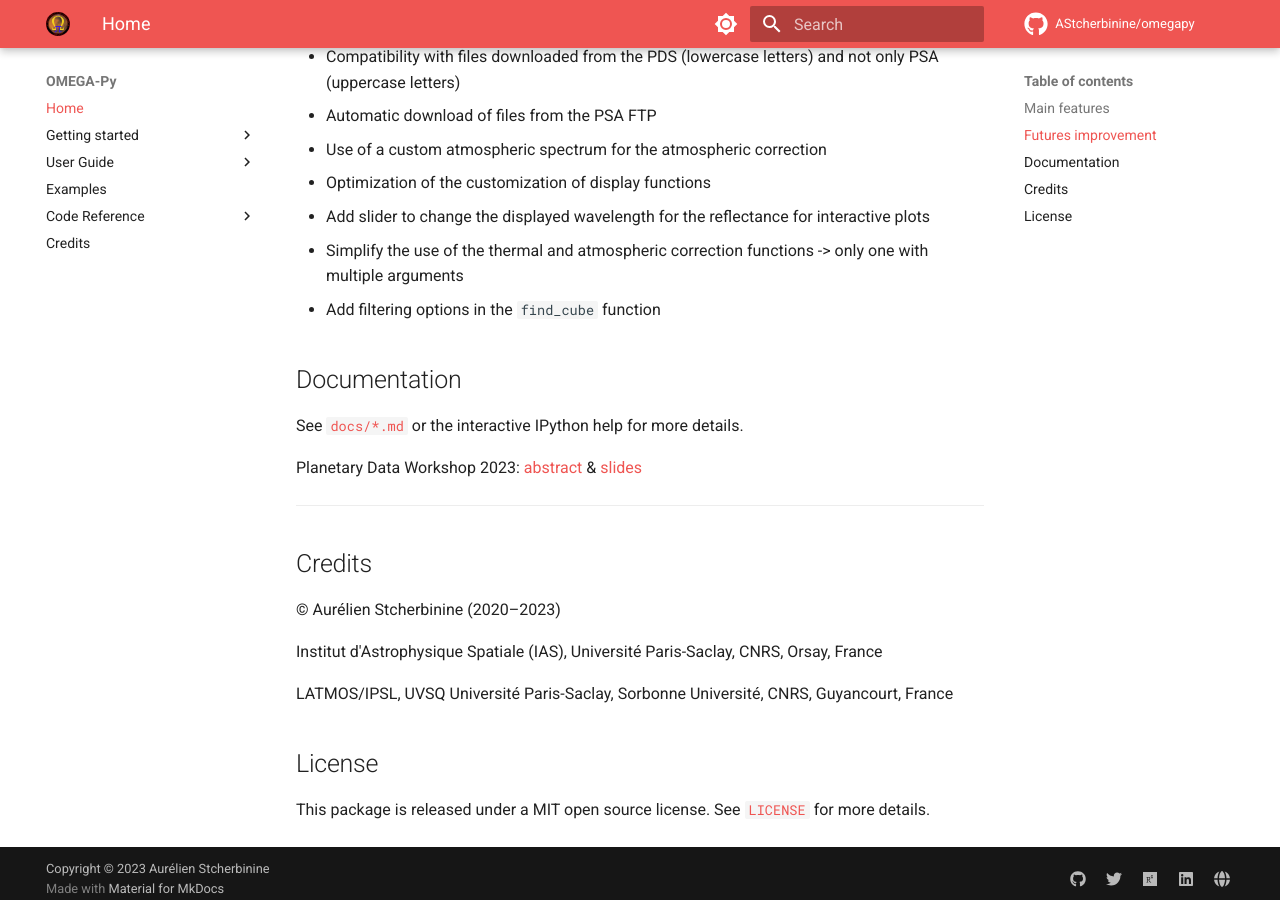
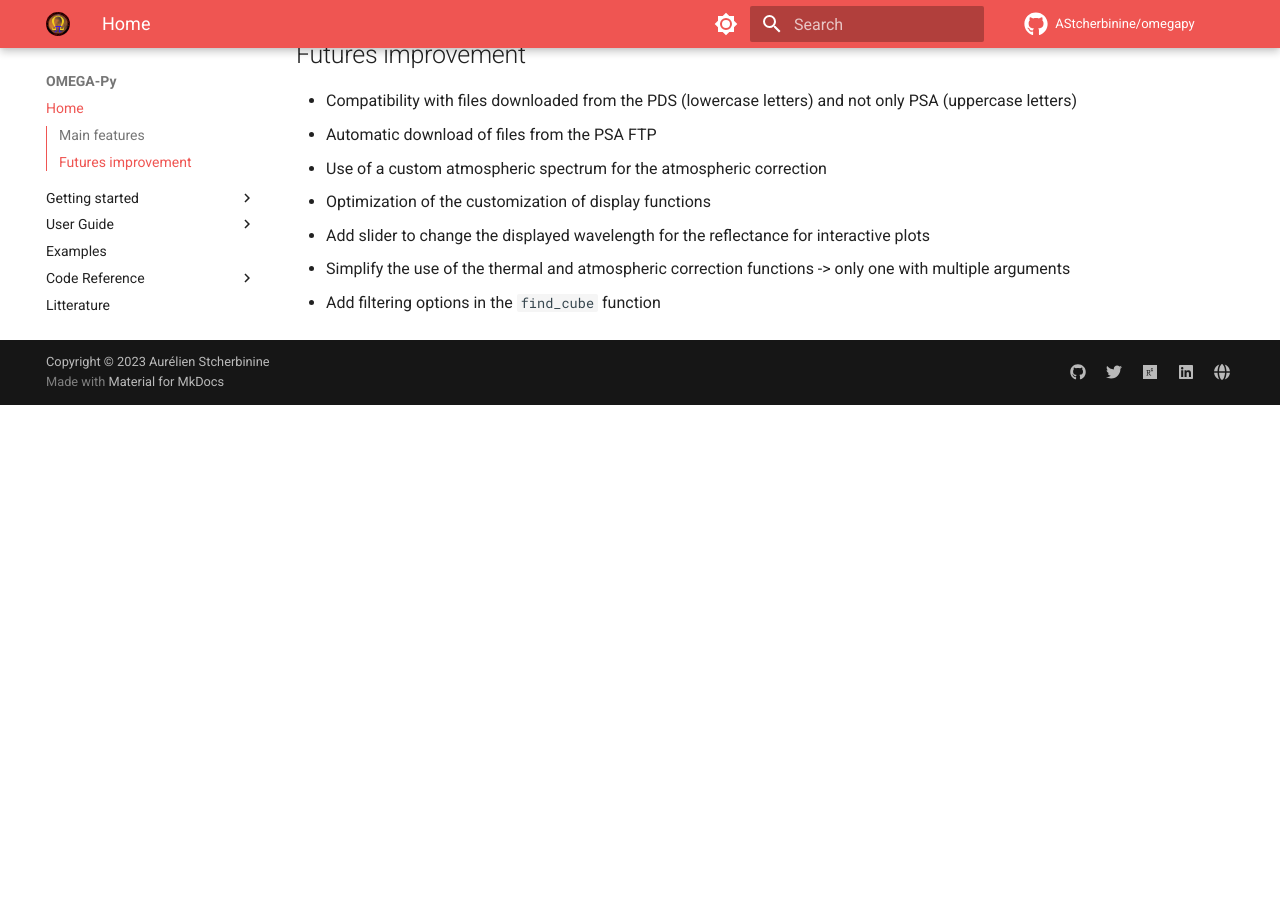
Before and after one commit to AStcherbinine/omegapy, an MkDocs documentation site: the page built from docs/index.md, in a window 1280 px wide and 900 px high, scrolled down 870 px. Built offline with MkDocs 1.6.1 and Material for MkDocs 9.7.7, drawn with Linux system fonts in a browser that asks for light colours; comment, search, counter and statistics services are not loaded; after the commit the page ends 1275 px from its top, so only the background shows below that; some of the changed text lies outside the part shown.

Commit message:
update plugins + remove credits from home page

```diff
--- a/docs/index.md
+++ b/docs/index.md
@@ -26,21 +30,3 @@ Importation and display of OMEGA/MEx observations in Python 3, based on the IDL
  - Add slider to change the displayed wavelength for the reflectance for interactive plots
  - Simplify the use of the thermal and atmospheric correction functions -> only one with multiple arguments
  - Add filtering options in the `find_cube` function
-
-## Documentation
-See [`docs/*.md`](https://github.com/AStcherbinine/omegapy/blob/master/docs/) or the interactive IPython help for more details.
-
-Planetary Data Workshop 2023: [abstract](https://github.com/AStcherbinine/omegapy/blob/master/docs/Stcherbinine_PDW2023_7007_omegapy.pdf) & [slides](https://github.com/AStcherbinine/omegapy/blob/master/docs/PDW_Flagstaff_Stcherbinine_omegapy_upload.pdf)
-
-------------
-## Credits
-
-© Aurélien Stcherbinine (2020–2023)
-
-Institut d'Astrophysique Spatiale (IAS), Université Paris-Saclay, CNRS, Orsay, France
-
-LATMOS/IPSL, UVSQ Université Paris-Saclay, Sorbonne Université, CNRS, Guyancourt, France
-
-
-## License
-This package is released under a MIT open source license. See [`LICENSE`](https://github.com/AStcherbinine/omegapy/blob/master/LICENSE) for more details.
--- a/mkdocs.yml
+++ b/mkdocs.yml
@@ -38,9 +38,16 @@ theme:
     - navigation.instant
     #- navigation.tabs
     #- navigation.tabs.sticky
+    #- navigation.sections
+    #- navigation.path
+    #- navigation.expand
+    - navigation.indexes
+    - toc.integrate
+    - toc.follow
     - content.code.copy
     #- content.code.select
     - content.code.annotate
+    #- content.tabs.link
   language: en
 
 plugins:
@@ -59,11 +66,16 @@ plugins:
             #docstring_section_style: list
             docstring_options:
               ignore_init_summary: true
+            merge_init_into_class: true
+            show_object_full_path: true
+            members_order: alphabetical
+            #members_order: source
+            #separate_signature: true
   - literate-nav:
       nav_file: SUMMARY.md
 
-# Markdown code highlighting (with Pygments)
 markdown_extensions:
+  # Code highlighting (with Pygments)
   - pymdownx.highlight:
       anchor_linenums: true
       line_spans: __span
@@ -71,6 +83,27 @@ markdown_extensions:
   - pymdownx.inlinehilite
   - pymdownx.snippets
   - pymdownx.superfences
+  # footnotes
+  - footnotes
+  # image support
+  - attr_list
+  - md_in_html
+  # lists
+  - def_list
+  #- pymdownx.tasklist:
+    #custom_checkbox: true
+  - admonition
+  - pymdownx.details
+  - pymdownx.superfences
+  # content tabs
+  - pymdownx.superfences
+  - pymdownx.tabbed:
+      alternate_style: true
+  - pymdownx.critic
+  - pymdownx.caret
+  - pymdownx.keys
+  - pymdownx.mark
+  - pymdownx.tilde
 
 
 # Footer
@@ -106,7 +139,9 @@ nav:
   - User Guide:
     - Data importation: data_importation.md
     - Data correction: data_correction.md
+    - Data handling: data_handling.md
     - Data visualization: data_visualization.md
   - Examples: example1.md
   - Code Reference: reference/
+  - Litterature: litterature.md
   - Credits: credits.md
```
Also changed, not shown: other parts of docs/index.md (+8 -4 lines), docs/example1.md (+1 -0 lines).
